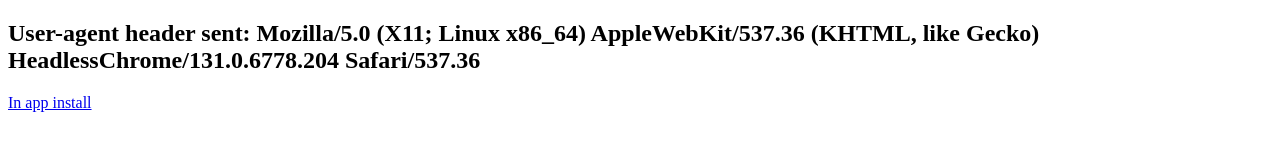
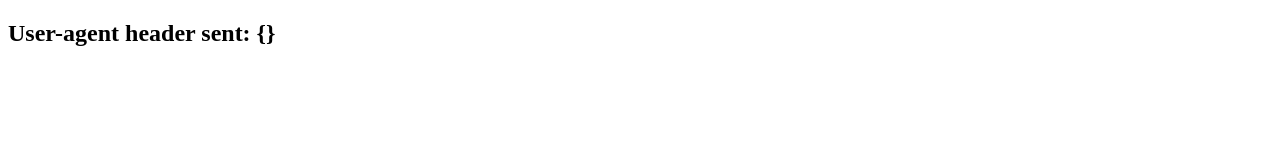
Before and after one commit to dbreuer/inapp-browser-check, a plain HTML site: page index.html in a window 1280 px wide. Drawn offline with Linux system fonts and the light colour scheme.

Commit message:
Navigation check

```diff
--- a/index.html
+++ b/index.html
@@ -13,13 +13,11 @@
     <script type="text/javascript">
         (function() {
         const myFunction = function() {
-            var x = "User-agent header sent: " + navigator.userAgent;
-            document.getElementById("demo").innerHTML = x;
+            document.getElementById("demo").innerHTML = "User-agent header sent: " + JSON.stringify(navigator);
         }
         myFunction();
         })();
     </script>
-    <a href="itms-services://?action=download-manifest&amp;url=https://dbreuer.github.io/inapp-browser-check/app.plist">In app install</a>
 </body>
 
 </html>
```
Also changed, not shown: 2 other files.
